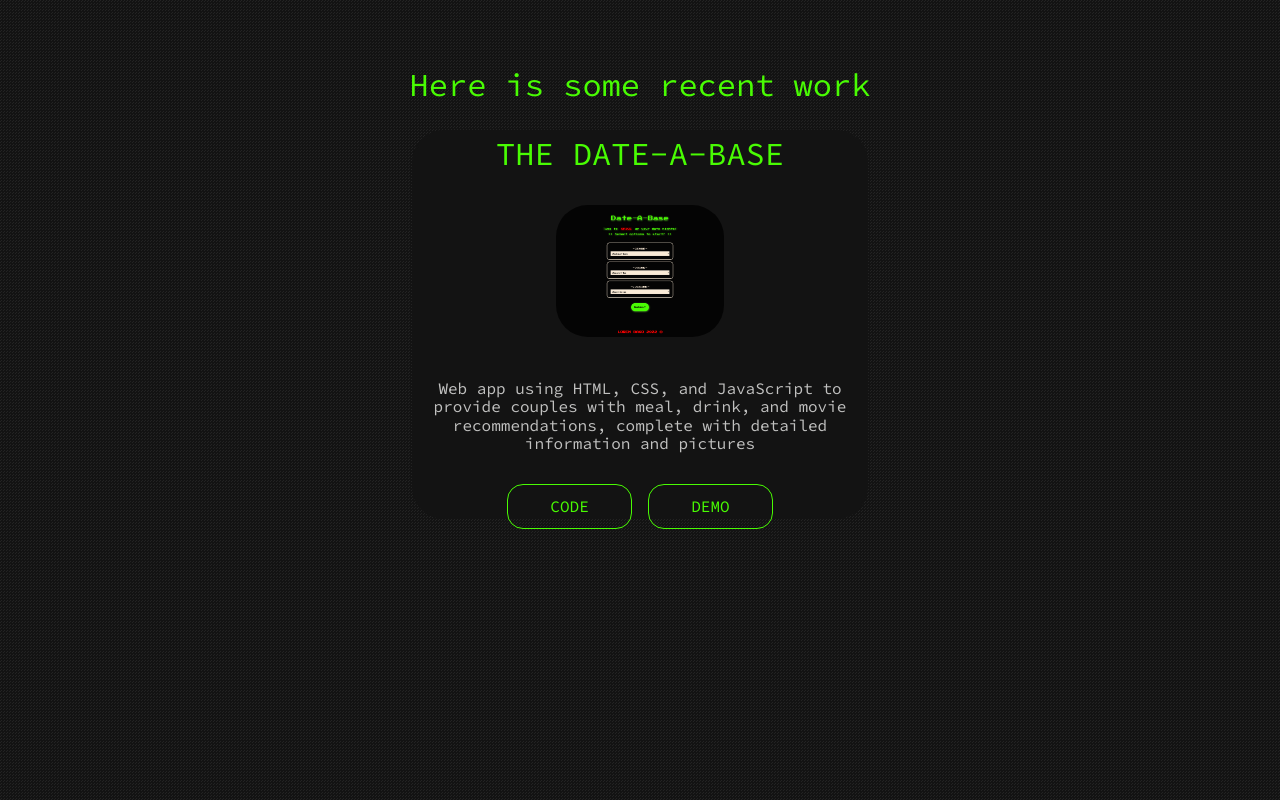
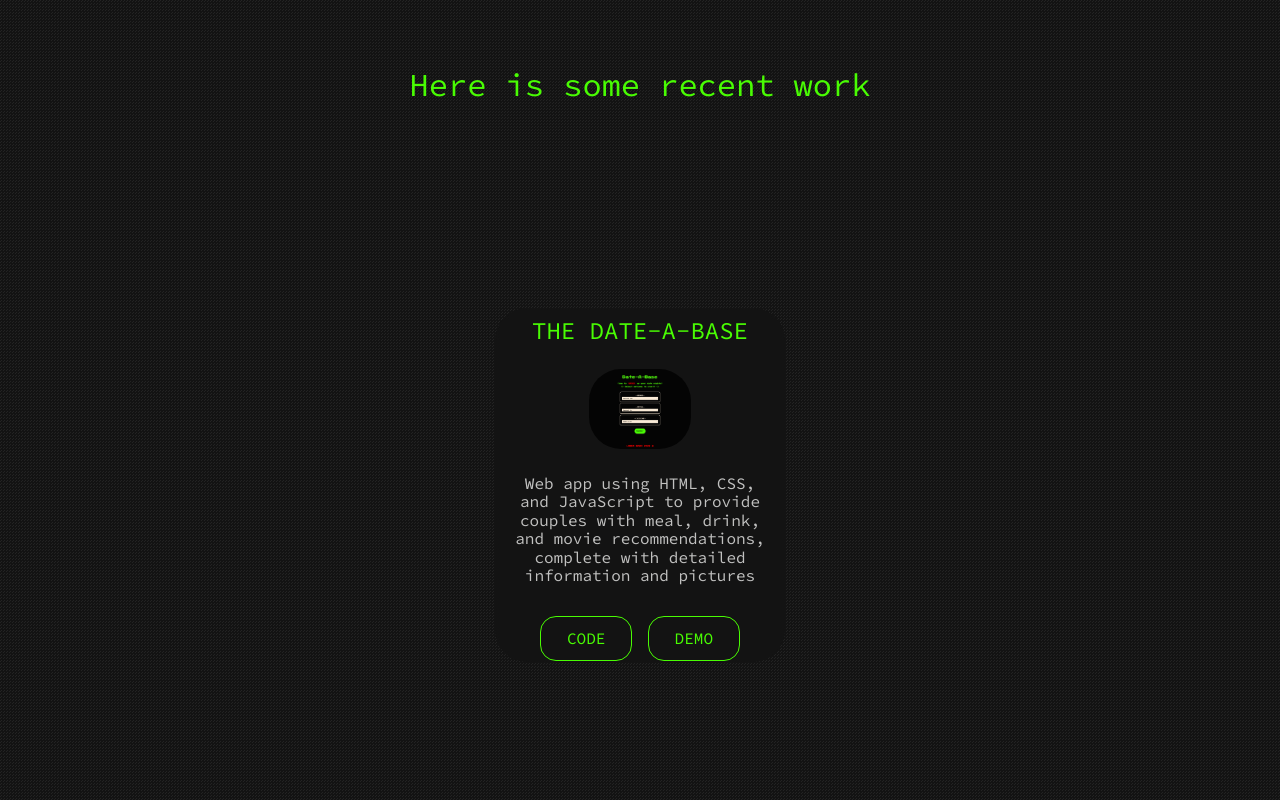
Before and after one commit to lbako801/loren-portfolio, a React (Create React App) app: page / in a window 1280 px wide. Shown: the part 1560-2360 px from the top of the page. Built offline with nearby package versions, Linux system fonts and the light colour scheme.

Commit message:
finished version 1.0 of portfolio in React

```diff
--- a/src/components/contact/contact.jsx
+++ b/src/components/contact/contact.jsx
@@ -15,7 +15,7 @@ const Contact = () => {
   return (
     <section id='contact'>
       <div className='contact-headers'>
-        <h3>Think I might be the right fit? Take this...</h3>
+        <h3>Think I might be the right fit? <br></br>Take this...</h3>
         <a href={Resume} rel="noreferrer" target='_blank' className="btn">RESUME</a>
         <h2>AND EMAIL ME</h2>
       </div>
--- a/src/components/work/work.css
+++ b/src/components/work/work.css
@@ -12,6 +12,7 @@
   flex-wrap: wrap;
   flex-direction: row;
   justify-content: space-around;
+  align-items: center;
 
 }
 
@@ -21,9 +22,9 @@
     align-items: center;
     justify-content: center;
     background-color: var(--color-bg);
-    width: 33%;
+    width: 20%;
     border-radius: 2rem;
-    height: 50%;
+    height: 45%;
     padding: 1rem;
     border: 0.1rem solid transparent;
     transition: var(--transition);
@@ -37,7 +38,7 @@
 
 .work-card>h3 {
     font-family: 'Source Code Pro';
-    font-size: 2rem;
+    font-size: 1.5rem;
     color: var(--color-primary);
 }
 
```
